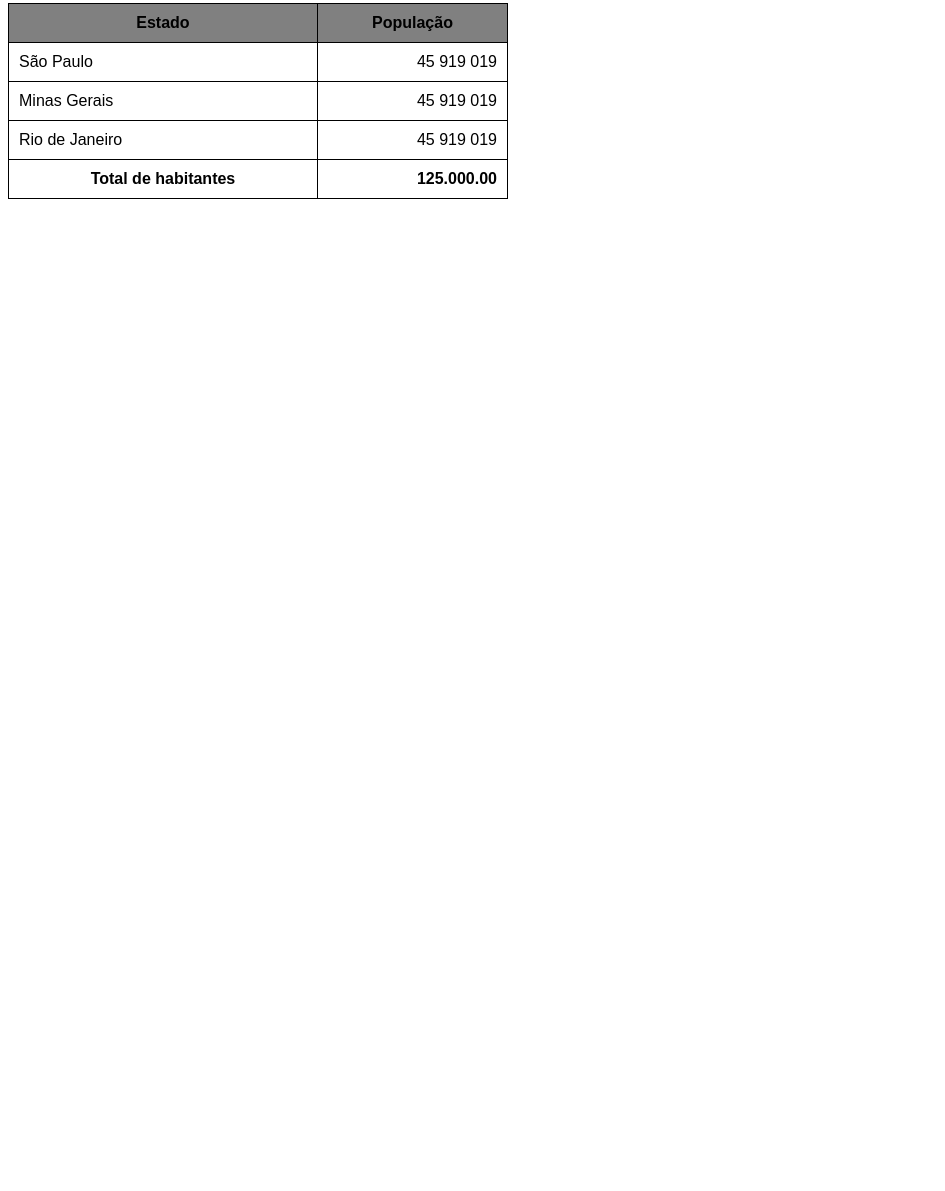
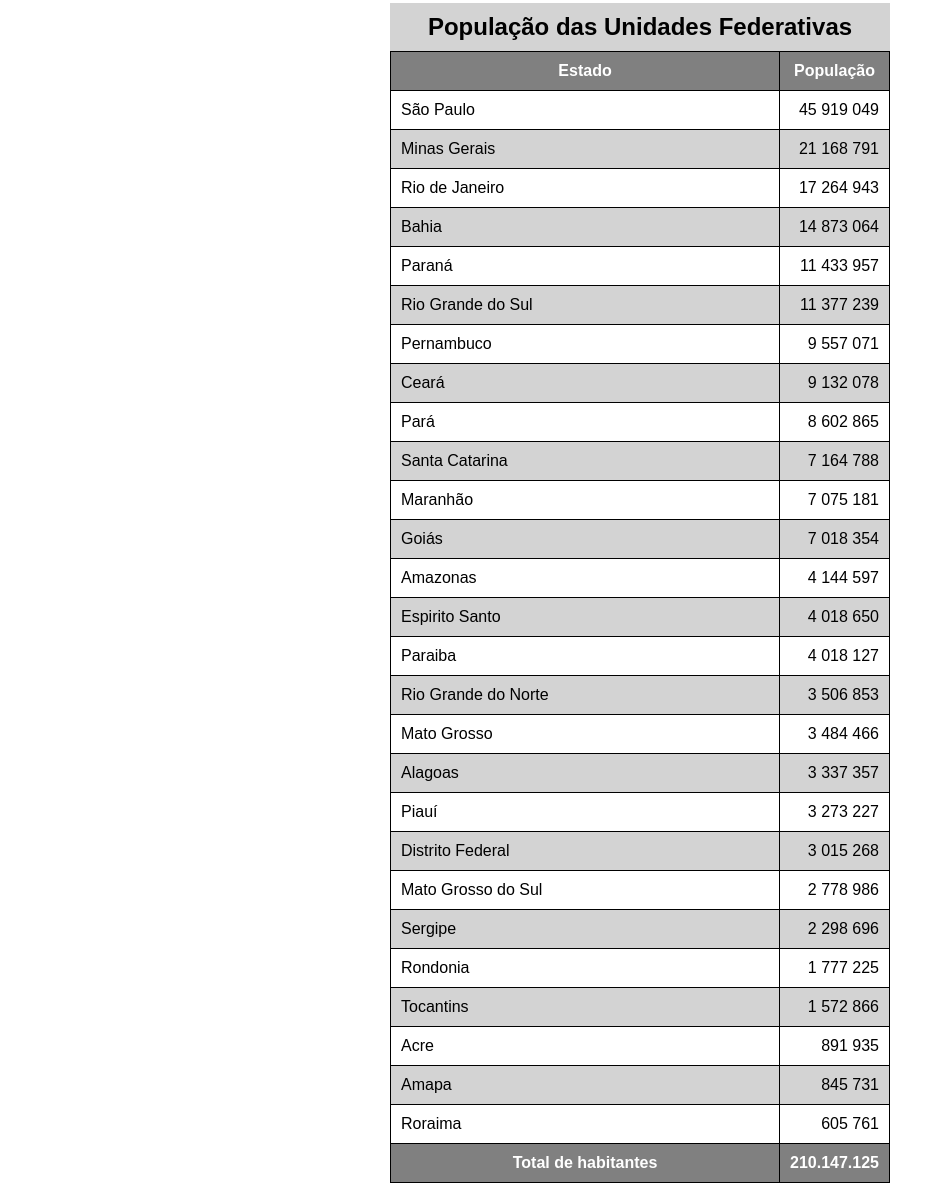
Before and after one commit to danilocesar87/HTML-CSS, a plain HTML site: page Exercicios/Ex023/tabela002.html in a window 1280 px wide. Shown: the part 77-1268 px from the top of the page, without its empty margins (0-945 px from the left). Before the commit the page ends 800 px from the top, so only its background shows below. Drawn offline with Linux system fonts and the light colour scheme.

Commit message:
efeito zebrado e caption

```diff
--- a/Exercicios/Ex023/tabela002.html
+++ b/Exercicios/Ex023/tabela002.html
@@ -7,11 +7,15 @@
     <style>
         body{
             font-family: Arial, Helvetica, sans-serif;
+
         }
 
         table{
             width: 500px;
             border-collapse: collapse;
+            margin: auto;
+
+
 
         }
 
@@ -21,14 +25,28 @@
 
         }
 
-        .num{
+        td.num{
             text-align: right;
         }
 
-        thead{
+        thead, tfoot{
             background-color: gray;
+            color: white;
 
         }
+
+        caption {
+            font-size: 1.5em;
+            font-weight: bold;
+            padding: 10px;
+            background-color: lightgray;
+        }
+
+        tbody > tr:nth-child(2n) {
+            background-color: lightgray;
+        }
+
+
     </style>
 </head>
 <body>
@@ -45,39 +63,189 @@
     -->
 
     <table>
+        <caption>
+            População das Unidades Federativas
+        </caption>
         <thead>
             <tr>
-                <th>Estado</th>
-                <th>População</th>
+                <th scope="col">Estado</th>
+                <th scope="col" style="width: 50px;">População</th>
             </tr>
 
 
         </thead>
 
         <tbody>
+
             <tr>
                 <td>São Paulo</td>
-                <td class="num">45 919 019</td>
+                <td class="num">45 919 049</td>
 
             </tr>
 
             <tr>
                 <td>Minas Gerais</td>
-                <td class="num">45 919 019</td>
+                <td class="num">21 168 791</td>
 
             </tr>
 
             <tr>
                 <td>Rio de Janeiro</td>
-                <td class="num">45 919 019</td>
+                <td class="num">17 264 943</td>
 
             </tr>
+
+            <tr>
+                <td>Bahia</td>
+                <td class="num">14 873 064</td>
+
+            </tr>
+
+            <tr>
+                <td>Paraná</td>
+                <td class="num">11 433 957</td>
+
+            </tr>
+
+            <tr>
+                <td>Rio Grande do Sul</td>
+                <td class="num">11 377 239</td>
+
+            </tr>
+
+            <tr>
+                <td>Pernambuco</td>
+                <td class="num">9 557 071</td>
+
+            </tr>
+
+            <tr>
+                <td>Ceará</td>
+                <td class="num">9 132 078</td>
+
+            </tr>
+
+            <tr>
+                <td>Pará</td>
+                <td class="num">8 602 865</td>
+
+            </tr>
+
+            <tr>
+                <td>Santa Catarina</td>
+                <td class="num">7 164 788</td>
+
+            </tr>
+
+            <tr>
+                <td>Maranhão</td>
+                <td class="num">7 075 181</td>
+
+            </tr>
+
+            <tr>
+                <td>Goiás</td>
+                <td class="num">7 018 354</td>
+
+            </tr>
+
+            <tr>
+                <td>Amazonas</td>
+                <td class="num">4 144 597</td>
+
+            </tr>
+
+            <tr>
+                <td>Espirito Santo</td>
+                <td class="num">4 018 650</td>
+
+            </tr>
+
+            <tr>
+                <td>Paraiba</td>
+                <td class="num">4 018 127</td>
+
+            </tr>
+
+            <tr>
+                <td>Rio Grande do Norte</td>
+                <td class="num">3 506 853</td>
+
+            </tr>
+
+            <tr>
+                <td>Mato Grosso</td>
+                <td class="num">3 484 466</td>
+
+            </tr>
+
+            <tr>
+                <td>Alagoas</td>
+                <td class="num">3 337 357</td>
+
+            </tr>
+
+            <tr>
+                <td>Piauí</td>
+                <td class="num">3 273 227</td>
+
+            </tr>
+
+            <tr>
+                <td>Distrito Federal</td>
+                <td class="num">3 015 268</td>
+
+            </tr>
+
+            <tr>
+                <td>Mato Grosso do Sul</td>
+                <td class="num">2 778 986</td>
+
+            </tr>
+
+            <tr>
+                <td>Sergipe</td>
+                <td class="num">2 298 696</td>
+
+            </tr>
+
+            <tr>
+                <td>Rondonia</td>
+                <td class="num">1 777 225</td>
+
+            </tr>
+
+            <tr>
+                <td>Tocantins</td>
+                <td class="num">1 572 866</td>
+
+            </tr>
+
+            <tr>
+                <td>Acre</td>
+                <td class="num">891 935</td>
+
+            </tr>
+
+            <tr>
+                <td>Amapa</td>
+                <td class="num">845 731</td>
+
+            </tr>
+
+            <tr>
+                <td>Roraima</td>
+                <td class="num">605 761</td>
+
+            </tr>
+
+
         </tbody>
 
         <tfoot>
             <tr>
-                <th>Total de habitantes</th>
-                <td class="num"><strong>125.000.00</strong></td>
+                <th scope="row">Total de habitantes</th>
+                <td class="num"><strong>210.147.125</strong></td>
             </tr>
         </tfoot>
 
```
Also changed, not shown: 1 other file.
